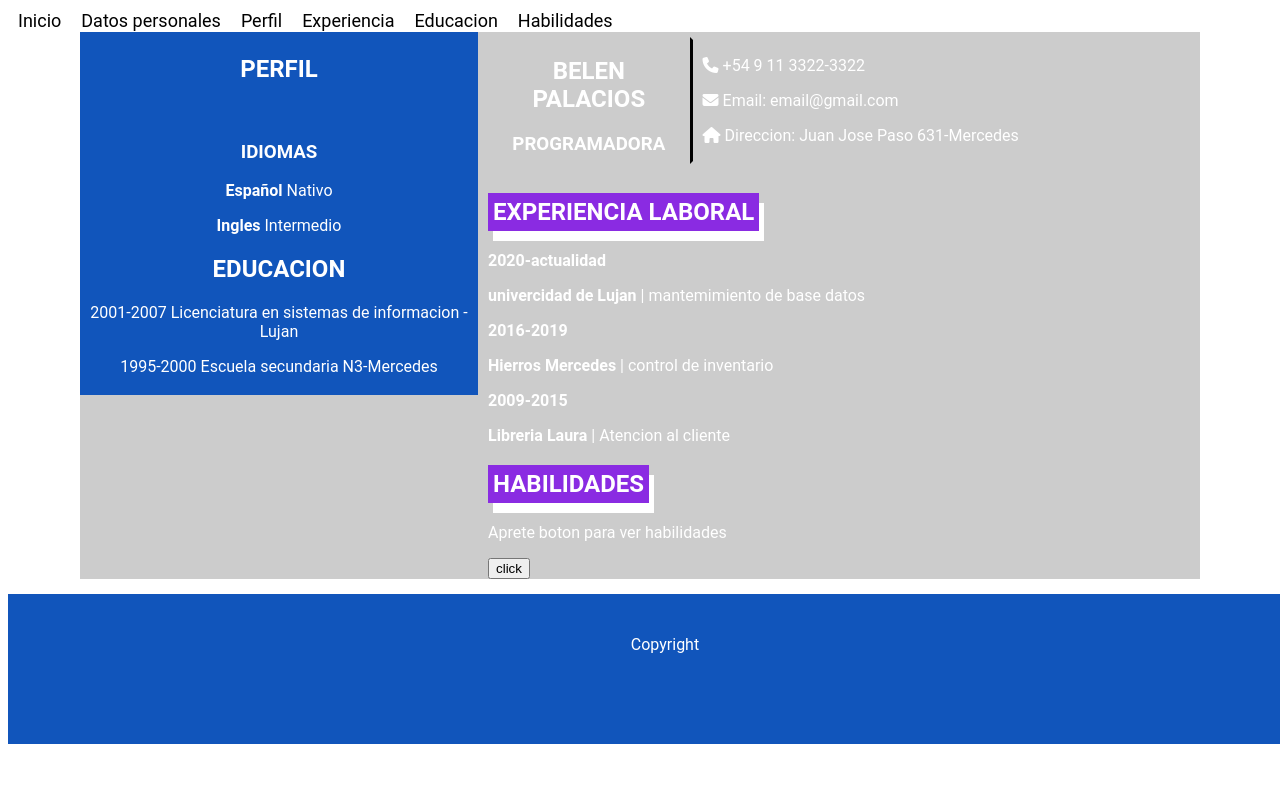
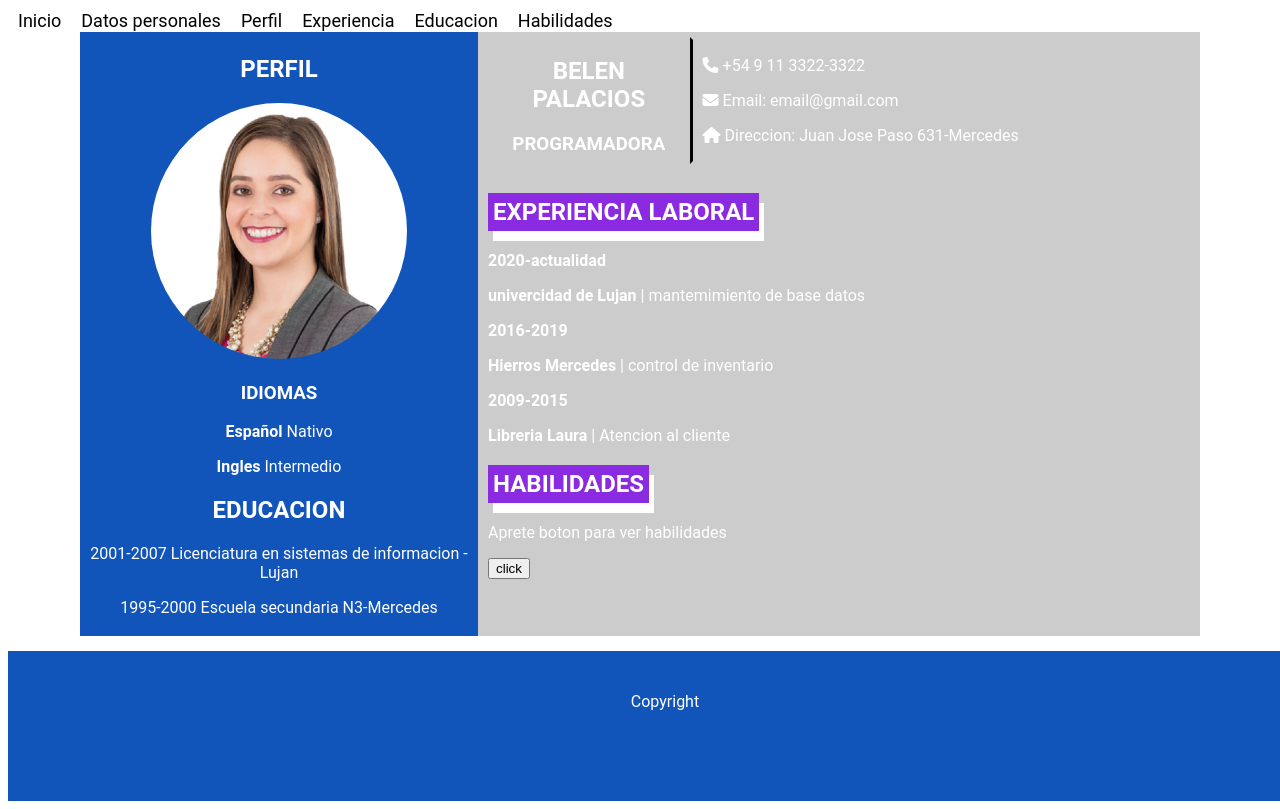
Before and after one commit to Joseib-83/cv, a plain HTML site: page index.html in a window 1280 px wide. Shown: the top 809 px of the page. Drawn offline with nearby package versions, Linux system fonts and the light colour scheme; the site is published under a folder, as on GitHub Pages, so addresses that start at the root find nothing; a web font is replaced by a local one.

Commit message:
Update index.html

```diff
--- a/index.html
+++ b/index.html
@@ -30,7 +30,7 @@
 
    <main>
        <section id="principal"><h2 id="perfil">Perfil</h2>
-        <p> <img src="/imagen/persona.png"  alt=""></p>
+        <p> <img src="imagen/persona.png"  alt=""></p>
         <h3>Idiomas</h3>
         <p><strong>Español</strong> Nativo</p>
         <p><strong>Ingles</strong> Intermedio</p>
```
